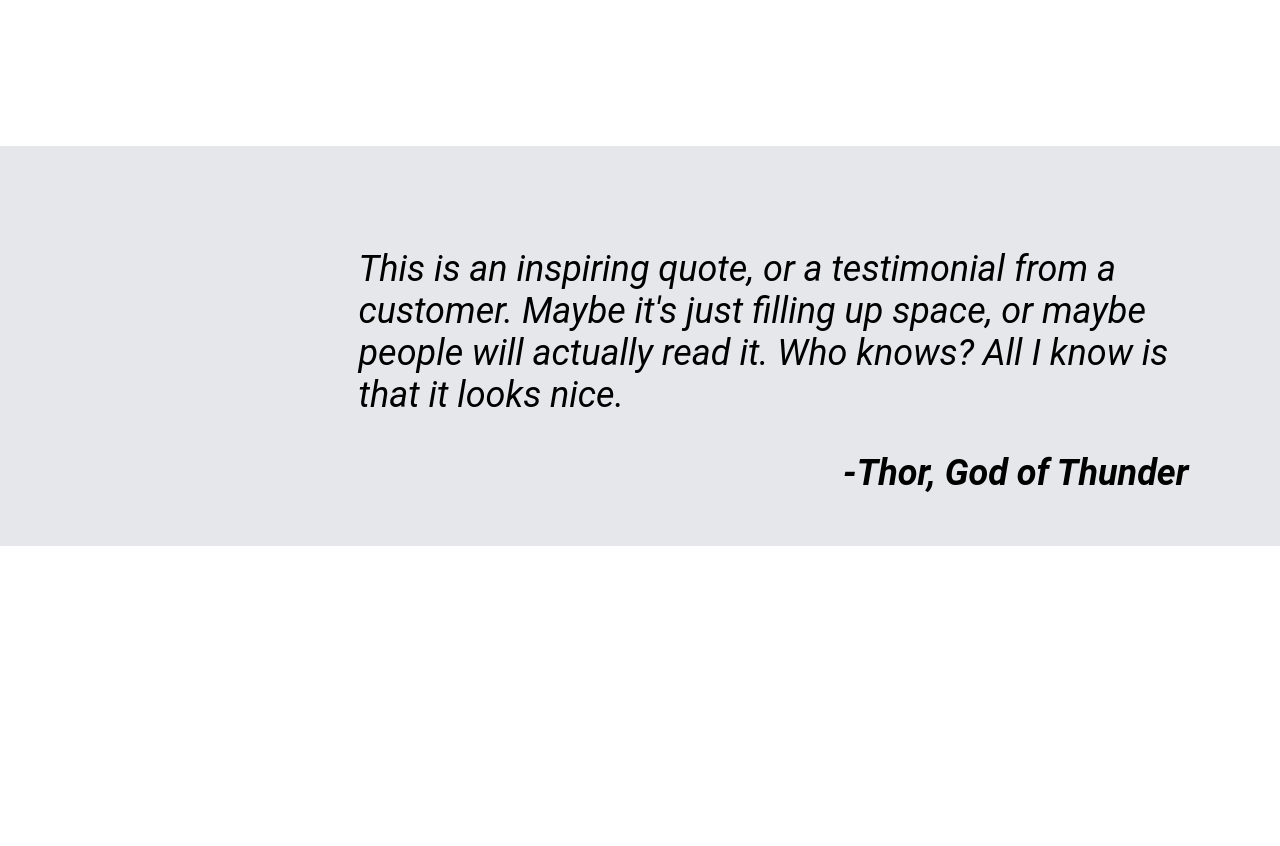
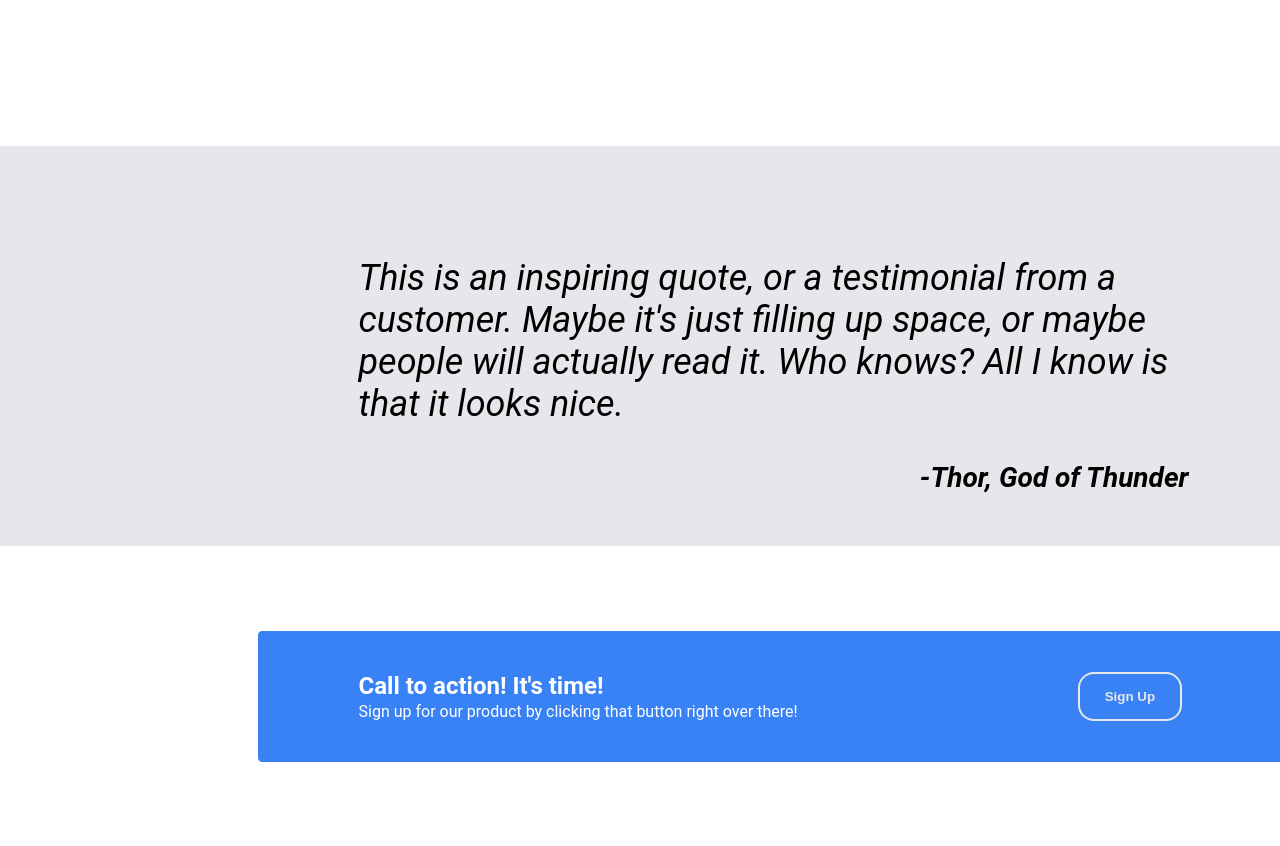
Before and after one commit to Brian-Abidin/Landing-Page, a plain HTML site: page index.html in a window 1280 px wide. Shown: the part 975-1821 px from the top of the page. Before the commit the page ends 1521 px from the top, so only its background shows below. Drawn offline with Linux system fonts and the light colour scheme.

Commit message:
added call to action

```diff
--- a/index.html
+++ b/index.html
@@ -28,19 +28,19 @@
     <div class="title">Some random information.</div>
       <div class="container_info">
         <div class="info">
-          <div class="box"></div>
+          <div class="box_info"></div>
           <div class="text">this is some subtext under an illustration or image</div>
         </div>
         <div class="info">
-          <div class="box"></div>
+          <div class="box_info"></div>
           <div class="text">this is some subtext under an illustration or image</div>
         </div>
         <div class="info">
-          <div class="box"></div>
+          <div class="box_info"></div>
           <div class="text">this is some subtext under an illustration or image</div>
         </div>
         <div class="info">
-          <div class="box"></div>
+          <div class="box_info"></div>
           <div class="text">this is some subtext under an illustration or image</div>
         </div>
       </div>
@@ -51,6 +51,14 @@
       <p class="author">-Thor, God of Thunder</p>
     </div>
   </div>
+  <div class="content_call">
+    <div class="card_call">
+      <div class="left_call">
+        <div class="header_call">Call to action! It's time!</div>
+        <div class="text_call">Sign up for our product by clicking that button right over there!</div>
+      </div>
+      <button class="button_call">Sign Up</button>
+    </div>
 </div>
 </body>
 </html>
--- a/style.css
+++ b/style.css
@@ -91,7 +91,7 @@ img{
 
 }
 
-.box{
+.box_info{
     border: 5px solid #3882F6;
     border-radius: 16px;
     margin-bottom: 10px;
@@ -135,7 +135,7 @@ img{
 
 }
 
-.quote, .author{
+.quote{
     font-size: 36px;
     font-style: italic;
 }
@@ -144,8 +144,57 @@ img{
     font-weight: bold;
     display: flex;
     justify-content: flex-end;
+    font-size: 28px;
+    font-style: italic;
 }
 
 .container_quote{
     max-width: 830px;
 }
+
+.content_call{
+    background-color: white;
+    height: 300px;
+    display: flex;
+    justify-content: center;
+    align-items: center;
+    margin: 0;
+}
+
+.card_call{
+    width: 830px;
+    border: 1px solid #3882F6;
+    background-color: #3882F6;
+    border-radius: 4px;
+    padding: 16px;
+    margin: 16px;
+    display: flex;
+    gap: 280px;
+    padding: 40px 100px;
+}
+.left_call{
+   display: flex;
+   flex-direction: column;
+   gap: 2px;
+}
+
+.text_call, .header_call{
+    color: white;
+}
+
+.header_call{
+    font-weight: bold;
+    font-size: 24px;
+}
+
+.button_call{
+    background-color: #3882F6;
+    border-radius: 16px;
+    border: 2px solid #E5e7eb;
+    color: #E5e7eb;
+    margin: 0;
+    font-weight: 800;
+    padding: 0 25px;
+
+
+}
```
